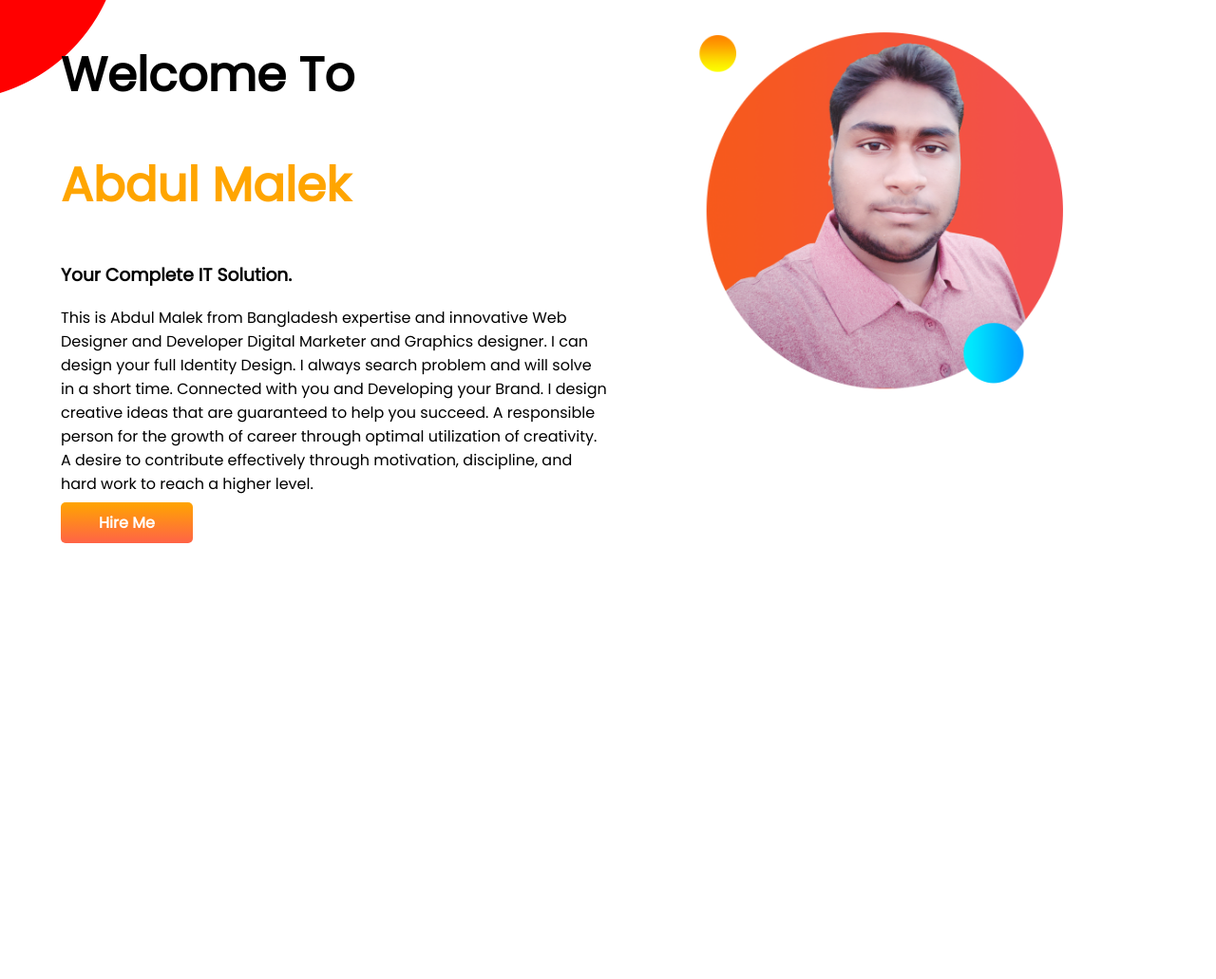
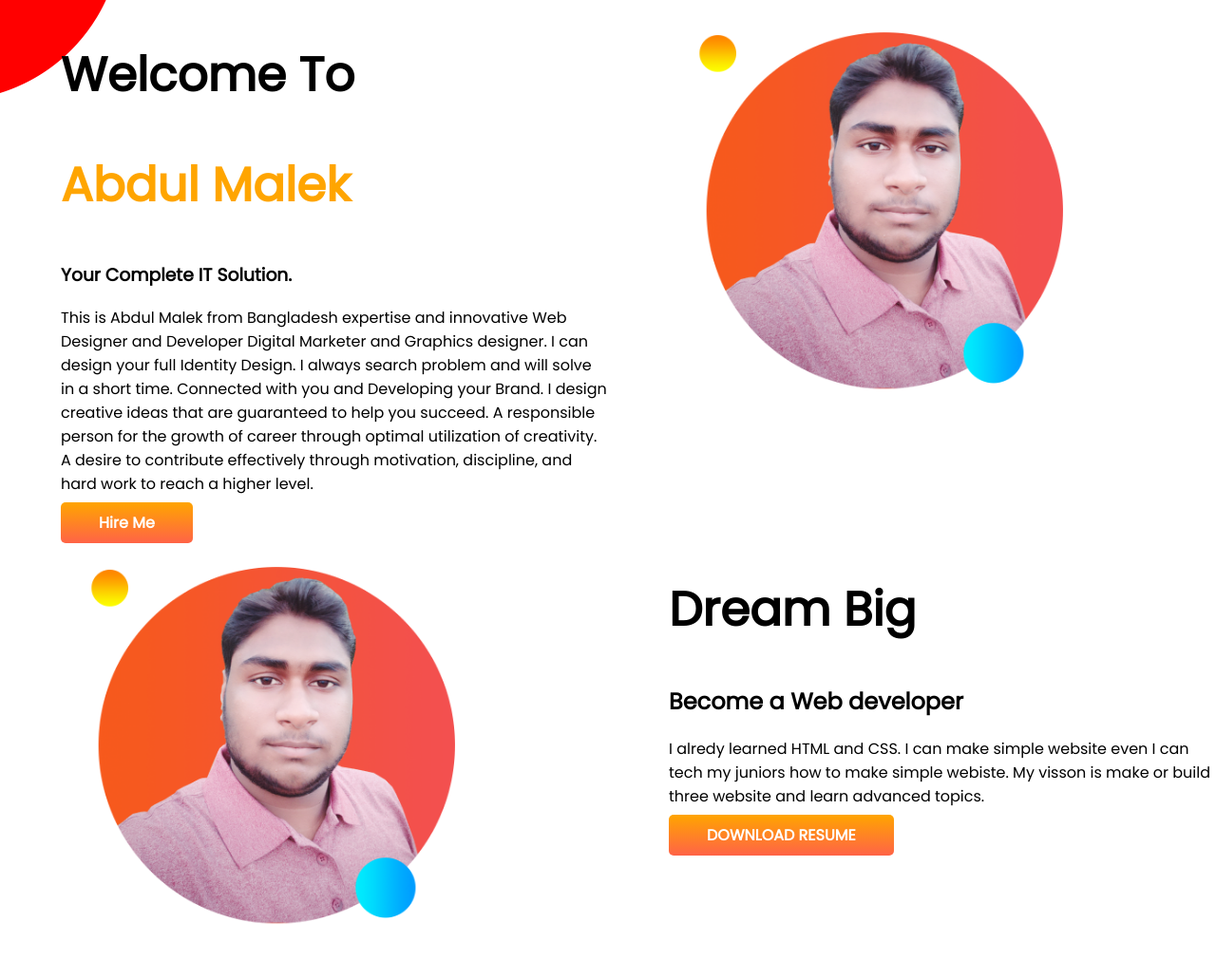
Before and after one commit to abdulmalek84/developper.portfolio, a plain HTML site: page index.html in a window 1280 px wide. Shown: the whole page at 95% size. Before the commit the page ends 800 px from the top, so only its background shows below. Drawn offline with Linux system fonts and the light colour scheme.

Commit message:
section added

```diff
--- a/index.html
+++ b/index.html
@@ -35,6 +35,19 @@
             <img src="Malek.png" alt="">
         </div>
     </section>
+    <section class="drem big">
+        <div class="half-width">
+            <img src="Malek.png" alt="">
+        </div>
+        <div class="half-width">
+            <h1>Dream Big</h1>
+            <h2>Become a Web developer</h2>
+            <p>I alredy learned HTML and CSS. I can make simple website even I can tech my juniors how to make simple
+                webiste. My visson is make or build three website and learn advanced topics.</p>
+            <a class="link-button" target="_blank" href="https://www.linkedin.com/in/abdulmalek89/"> DOWNLOAD RESUME</a>
+        </div>
+
+    </section>
 </body>
 
 </html>
```
